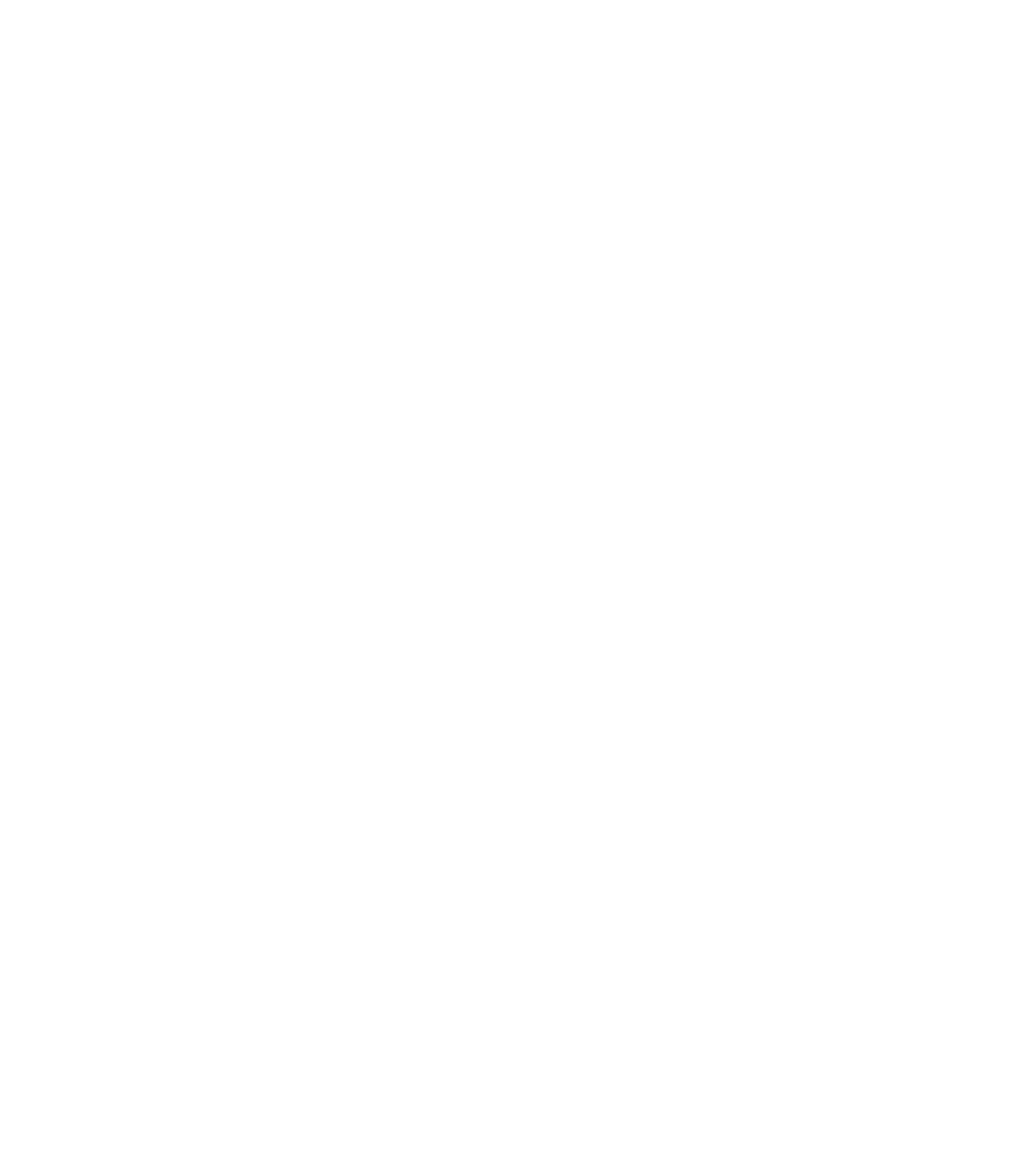
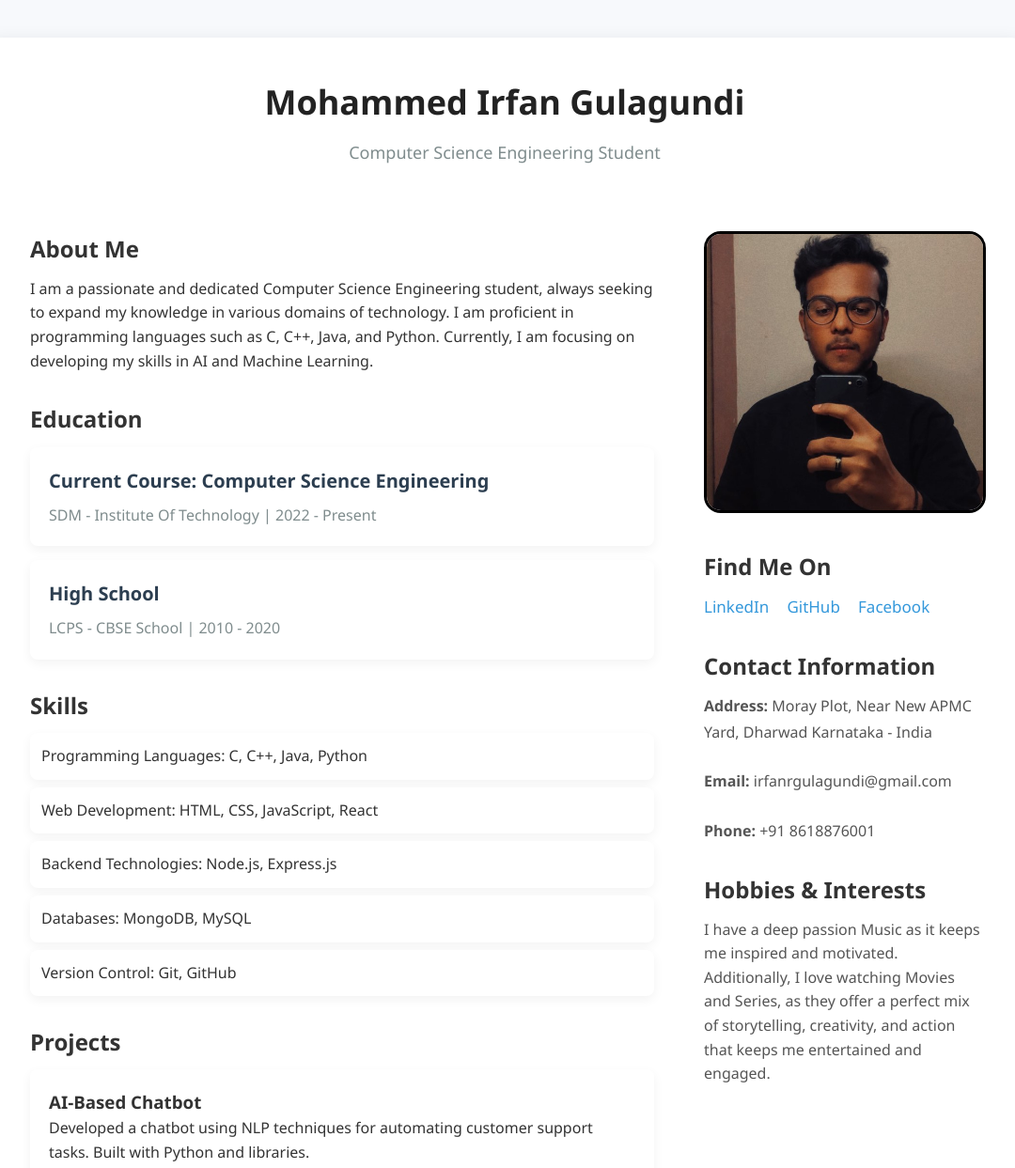
Before and after one commit to MohanMoku/Our-Team-Profiles, a plain HTML site: page irfan/resume.html in a window 1280 px wide. Shown: the top 1243 px of the page at 94% size, without its empty margins (103-1183 px from the left). Before the commit the page ends 800 px from the top, so only its background shows below. Drawn offline with Linux system fonts and the light colour scheme.

Commit message:
update 0.1

```diff
--- a/dheemanth/biodata.css
+++ b/dheemanth/biodata.css
@@ -55,6 +55,7 @@ h1 {
     display: flex;
     justify-content: space-between;
     align-items: flex-start;
+    flex-direction: row-reverse;
     flex-wrap: wrap;
 }
 
--- a/irfan/biodata.css
+++ b/irfan/biodata.css
@@ -0,0 +1,97 @@
+/* General Styles */
+body {
+    font-family:'Segoe UI', Tahoma, Geneva, Verdana, sans-serif;
+    line-height: 1.6;
+    margin: 0;
+    padding: 0;
+    color: #333;
+    background-color: #f9f9f9;
+}
+
+/* Container */
+.container {
+    max-width: 800px;
+    margin: 20px auto;
+    padding: 20px;
+    background: #fff;
+    border-radius: 10px;
+    box-shadow: 0 4px 8px rgba(0, 0, 0, 0.1);
+}
+
+/* Header */
+header {
+    text-align: left;
+    position: relative;
+    margin: 20px;
+    line-height: 1;
+}
+
+header h1 {
+    font-size: 2.2em;
+    color: #222;
+}
+
+header p {
+    font-size: 1em;
+    color: #666;
+}
+
+.profile-picture {
+    position: absolute;
+    right: 10px;
+    width: 130px;
+    height: 130px;
+    border-radius: 10%;
+    overflow: hidden;
+    border: 2px solid #ddd;
+    border-color: black;
+}
+
+.profile-picture img {
+    width: 100%;
+    height: 100%;
+    object-fit: cover;
+}
+
+/* Section Styling */
+.personal-details{
+    margin-bottom: 20px;
+    margin: 20px;
+    margin-top: 50px;
+}
+section {
+    margin-bottom: 25px;
+    margin: 20px;
+}
+
+section h2 {
+    font-size: 1.5em;
+    margin-bottom: 10px;
+    color: #222;
+    border-bottom: 2px solid #ddd;
+    padding-bottom: 5px;
+}
+
+section p,
+section ul {
+    font-size: 1em;
+    margin-bottom: 10px;
+    color: #333;
+}
+
+section ul {
+    list-style-type: none;
+    padding: 0;
+}
+
+section ul li {
+    margin-bottom: 8px;
+}
+
+/* Footer */
+footer {
+    text-align: center;
+    background-color: #fff;
+    color: #7f8c8d;
+    border-top: 1px solid #ecf0f1;
+}
--- a/irfan/resume.css
+++ b/irfan/resume.css
@@ -0,0 +1,193 @@
+/* Global Reset */
+* {
+    margin: 0;
+    padding: 0;
+    box-sizing: border-box;
+    font-family: 'Segoe UI', Tahoma, Geneva, Verdana, sans-serif;
+}
+
+/* Body */
+body {
+    background-color: #f7f9fc;
+    color: #333;
+    font-size: 16px;
+    line-height: 1.6;
+}
+
+/* Container */
+.container {
+    width: 90%;
+    max-width: 1100px;
+    margin: 40px auto;
+    padding: 20px;
+    background-color: #fff;
+    box-shadow: 0 5px 20px rgba(0, 0, 0, 0.1);
+    border-radius: 10px;
+}
+
+/* Header */
+header {
+    text-align: center;
+    padding-bottom: 30px;
+    margin-bottom: 40px;
+    margin-top: 20px;
+}
+
+header h1 {
+    font-size: 36px;
+    color: #222;
+    margin-bottom: 10px;
+    font-weight: bold;
+}
+
+header p {
+    color: #7f8c8d;
+    font-size: 18px;
+}
+
+/* Content Section */
+.content {
+    display: flex;
+    justify-content: space-between;
+    gap: 40px;
+}
+
+/* Left Column (About Me, Education, Projects & Certifications Section) */
+.left-column {
+    width: 65%;
+}
+
+.left-column h2 {
+    color: #333;
+    font-size: 24px;
+    margin-bottom: 10px;
+}
+
+.left-column section {
+    margin-bottom: 30px;
+    margin-left: 25px;
+}
+
+.education .education-item {
+    background-color: #fff;
+    padding: 20px;
+    margin-bottom: 15px;
+    border-radius: 8px;
+    box-shadow: 0 4px 12px rgba(0, 0, 0, 0.05);
+}
+
+.education .education-item h3 {
+    color: #2c3e50;
+    font-size: 20px;
+    margin-bottom: 8px;
+}
+
+.education .education-item p {
+    color: #7f8c8d;
+}
+
+
+.projects .project-item {
+    background-color: #fff;
+    padding: 20px;
+    margin-bottom: 15px;
+    border-radius: 8px;
+    box-shadow: 0 4px 12px rgba(0, 0, 0, 0.05);
+}
+
+.projects .project-item a {
+    text-decoration: none;
+    color: #3498db;
+    font-weight: bold;
+    display: block;
+    margin-top: 10px;
+}
+
+.skills ul {
+    list-style: none;
+    padding: 0;
+}
+
+.skills li {
+    background-color: #fff;
+    padding: 12px;
+    margin: 8px 0;
+    border-radius: 8px;
+    box-shadow: 0 4px 12px rgba(0, 0, 0, 0.05);
+}
+
+.certifications ul {
+    list-style: none;
+    padding: 0;
+}
+
+.certifications li {
+    background-color: #fff;
+    padding: 12px;
+    margin: 8px 0;
+    border-radius: 8px;
+    box-shadow: 0 4px 12px rgba(0, 0, 0, 0.05);
+}
+
+/* Right Column (Profile Picture, Contact & Social Links) */
+.right-column {
+    width: 30%;
+}
+
+.right-column section {
+    margin-bottom: 30px;
+    margin-right: 20px;
+}
+
+.right-column h2 {
+    color: #333;
+    font-size: 24px;
+    margin-bottom: 10px;
+}
+
+.right-column p {
+    color: #555;
+    line-height: 1.7;
+}
+
+
+/* Profile Picture */
+.profile-picture {
+    text-align: left;
+    margin-bottom: 30px;
+}
+
+.profile-picture img {
+    width: 300px;
+    height: 300px;
+    object-fit: cover;
+    border-radius: 6%;
+    border: 3px solid #000000;
+}
+
+/* Social Media Links */
+.social-links .social-icons a {
+    text-decoration: none;
+    color: #3498db;
+    font-size: 17px;
+    font-weight: 500;
+    margin-right: 15px;
+}
+
+.social-links .social-icons a:hover {
+    text-decoration: underline;
+}
+
+.hobbies p {
+    color: #555;
+    line-height: 1.6;
+}
+
+/* Footer */
+footer {
+    text-align: center;
+    padding: 20px;
+    background-color: #fff;
+    color: #7f8c8d;
+    border-top: 1px solid #ecf0f1;
+}
--- a/irfan/resume.html
+++ b/irfan/resume.html
@@ -0,0 +1,128 @@
+<!DOCTYPE html>
+<html lang="en">
+<head>
+    <meta charset="UTF-8">
+    <meta name="viewport" content="width=device-width, initial-scale=1.0">
+    <meta http-equiv="X-UA-Compatible" content="ie=edge">
+    <title>Md Irfan | Resume</title>
+    <link rel="shortcut icon" href="profile.JPG" type="image/x-icon">
+    <link rel="stylesheet" href="resume.css">
+</head>
+<body>
+
+    <div class="container">
+        <header>
+            <h1>Mohammed Irfan Gulagundi</h1>
+            <p>Computer Science Engineering Student</p>
+        </header>
+
+        <div class="content">
+            <!-- Left Column (About Me, Education, Projects & Certifications) -->
+            <div class="left-column">
+                <!-- About Me Section -->
+                <section class="about-me">
+                    <h2>About Me</h2>
+                    <p>I am a passionate and dedicated Computer Science Engineering student, always seeking to expand my knowledge in various domains of technology. I am proficient in programming languages such as C, C++, Java, and Python. Currently, I am focusing on developing my skills in AI and Machine Learning.</p>
+                </section>
+
+                <!-- Education Section (Timeline) -->
+                <section class="education">
+                    <h2>Education</h2>
+                    <div class="education-item">
+                        <h3>Current Course: Computer Science Engineering</h3>
+                        <p>SDM - Institute Of Technology | 2022 - Present</p>
+                    </div>
+                    <div class="education-item">
+                        <h3>High School</h3>
+                        <p>LCPS - CBSE School | 2010 - 2020</p>
+                    </div>
+                </section>
+
+
+                <!-- Skills Section -->
+                <section class="skills">
+                    <h2>Skills</h2>
+                    <ul>
+                        <li>Programming Languages: C, C++, Java, Python</li>
+                        <li>Web Development: HTML, CSS, JavaScript, React</li>
+                        <li>Backend Technologies: Node.js, Express.js</li>
+                        <li>Databases: MongoDB, MySQL</li>
+                        <li>Version Control: Git, GitHub</li>
+                    </ul>
+                </section>
+
+                <!-- Projects Section -->
+                <section class="projects">
+                    <h2>Projects</h2>
+                    <div class="project-item">
+                        <h3>AI-Based Chatbot</h3>
+                        <p>Developed a chatbot using NLP techniques for automating customer support tasks. Built with Python and libraries.</p>
+                        <a href="https://github.com" target="_blank">View Project</a>
+                    </div>
+                    <div class="project-item">
+                        <h3>Online Library System | Front End</h3>
+                        <p>Built an online library platform for students to search, browse, and manage books. Built using HTML, CSS, JavaScript, and Node.js.</p>
+                        <a href="https://github.com" target="_blank">View Project</a>
+                    </div>
+                    <div class="project-item">
+                        <h3>Media Entertainment System | Design </h3>
+                        <p>Built an integrated media platform for streaming Movies, TV Shows with features like user authentication, recommendations, and playlists.</p>
+                        <a href="https://github.com" target="_blank">View Project</a>
+                    </div>
+                </section>
+
+                <!-- Certifications Section -->
+                <section class="certifications">
+                    <h2>Certifications</h2>
+                    <ul>
+                        <li>Complete Web Development (Infosys Springboard)</li>
+                        <li>UI/UX Workshop (CodeLabs)</li>
+                        <li>DataBase Management System (Infosys Springboard)</li>
+                        <li>Cyber Security (Google)</li>
+                    </ul>
+                </section>
+            </div>
+
+            <!-- Right Column (Picture, Contact & Social Links) -->
+            <div class="right-column">
+                <!-- Profile Picture -->
+                <section class="profile-picture">
+                    <img src="profile.JPG" alt="Irfan's Photo" />
+                </section>
+
+                <!-- Social Media Links Section -->
+                <section class="social-links">
+                    <h2>Find Me On</h2>
+                    <div class="social-icons">
+                        <a href="https://www.linkedin.com/in/irfanrg" target="_blank">LinkedIn</a>
+                        <a href="https://github.com/irfan-rg" target="_blank">GitHub</a>
+                        <a href="https://www.facebook.com/irfan.gulagundi/" target="_blank">Facebook</a>
+                    </div>
+                </section>
+
+                <!-- Contact Information Section -->
+                <section class="contact-info">
+                    <h2>Contact Information</h2>
+                    <p><strong>Address:</strong> Moray Plot, Near New APMC Yard, Dharwad Karnataka - India</p>
+                    <br>
+                    <p><strong>Email:</strong> irfanrgulagundi@gmail.com</p>
+                    <br>
+                    <p><strong>Phone:</strong> +91 8618876001</p>
+                </section>
+
+                <!-- Hobbies & Interests Section -->
+                <section class="hobbies">
+                    <h2>Hobbies & Interests</h2>
+                    <p>I have a deep passion Music as it keeps me inspired and motivated.
+                        <br>
+                    Additionally, I love watching Movies and Series, as they offer a perfect mix of storytelling, creativity, and action that keeps me entertained and engaged.</p>
+                </section>
+        </div>
+    </div>
+
+    <footer>
+        <p>&copy; 2024 Irfan. All Rights Reserved.</p>
+    </footer>
+
+</body>
+</html>
--- a/style.css
+++ b/style.css
@@ -8,7 +8,7 @@ body {
     display: flex;
     overflow-x: hidden;
     flex-direction: column;
-    background: linear-gradient(to right, #fc466b, #3f5efb);
+    background: linear-gradient(135deg, #a690f8, #f38a8a, #73F25A);
     color: black;
 }
 
```
Also changed, not shown: dheemanth/biodata.html (+5 -4 lines), dheemanth/resume.html (+2 -2 lines), index.html (+1 -1 lines), irfan/biodata.html (+75 -0 lines), monisha/biodata.html (+1 -1 lines), monisha/resume.html (+1 -1 lines), irfan/profile.JPG (added).
